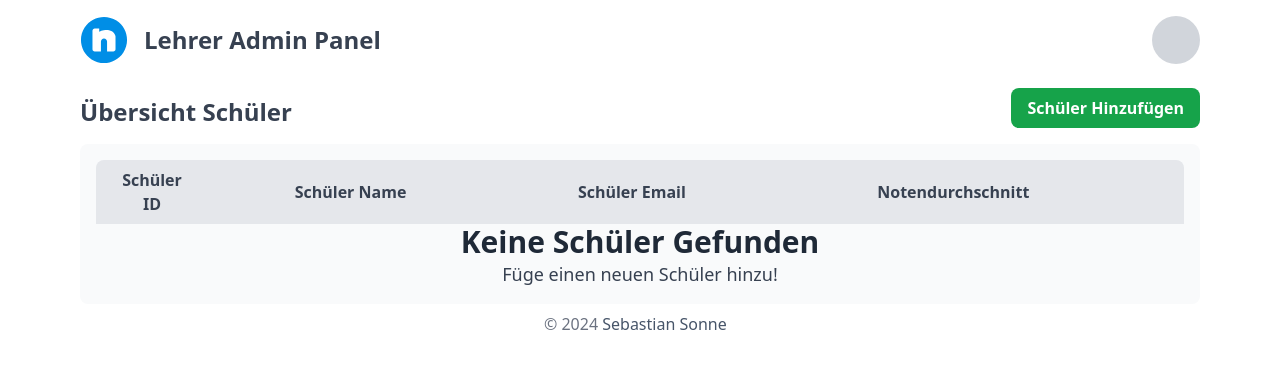
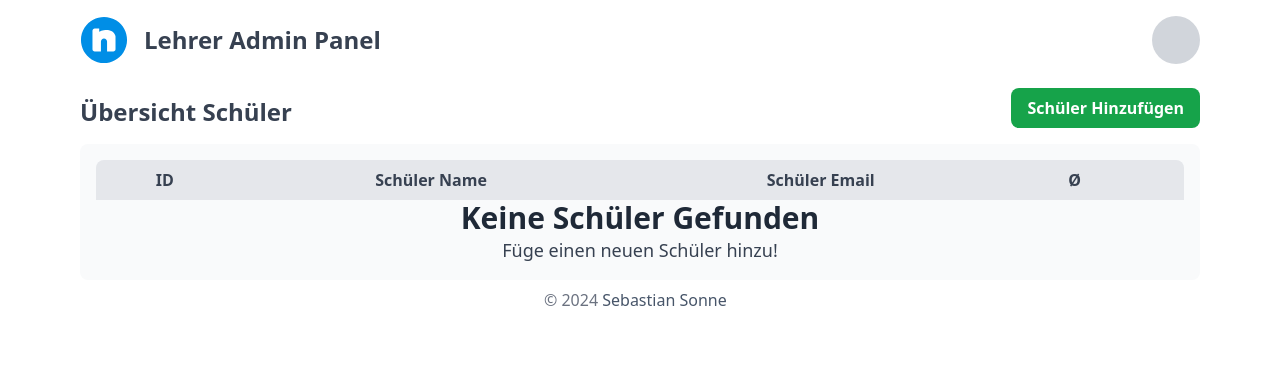
Before and after one commit to Sebastian-Sonne/notenapp, a website with bundled scripts: page index.html in a window 1280 px wide. Built offline with nearby package versions, Linux system fonts and the light colour scheme.

Commit message:
dynamic screen adjustment

```diff
--- a/assets/js/table.js
+++ b/assets/js/table.js
@@ -49,7 +49,7 @@ function addStudentToTable(student) {
 
     //add average Grade
     var avg = (student.average == 0) ? '-' : student.average.toFixed(2).replace('.', ','); //make avg look consistent
-    tableRow.appendChild(createTableCell(avg, 'border px-4 py-2'));
+    tableRow.appendChild(createTableCell(avg, 'border px-4 py-2 text-center'));
 
 
     // Add learn more button
--- a/index.html
+++ b/index.html
@@ -63,10 +63,10 @@
                     <table class="table-auto border-collapse w-full">
                         <thead>
                             <tr class="bg-gray-200 text-gray-700">
-                                <th class="px-4 py-2 w-28">Schüler ID</th>
+                                <th class="px-4 py-2">ID</th>
                                 <th class="px-4 py-2">Schüler Name</th>
                                 <th class="px-4 py-2">Schüler Email</th>
-                                <th class="px-4 py-2">Notendurchschnitt</th>
+                                <th class="px-4 py-2">&Oslash;</th>
                                 <th class="px-4 py-2 w-12"></th>
                             </tr>
                         </thead>
```
Also changed, not shown: assets/css/styles.css.
